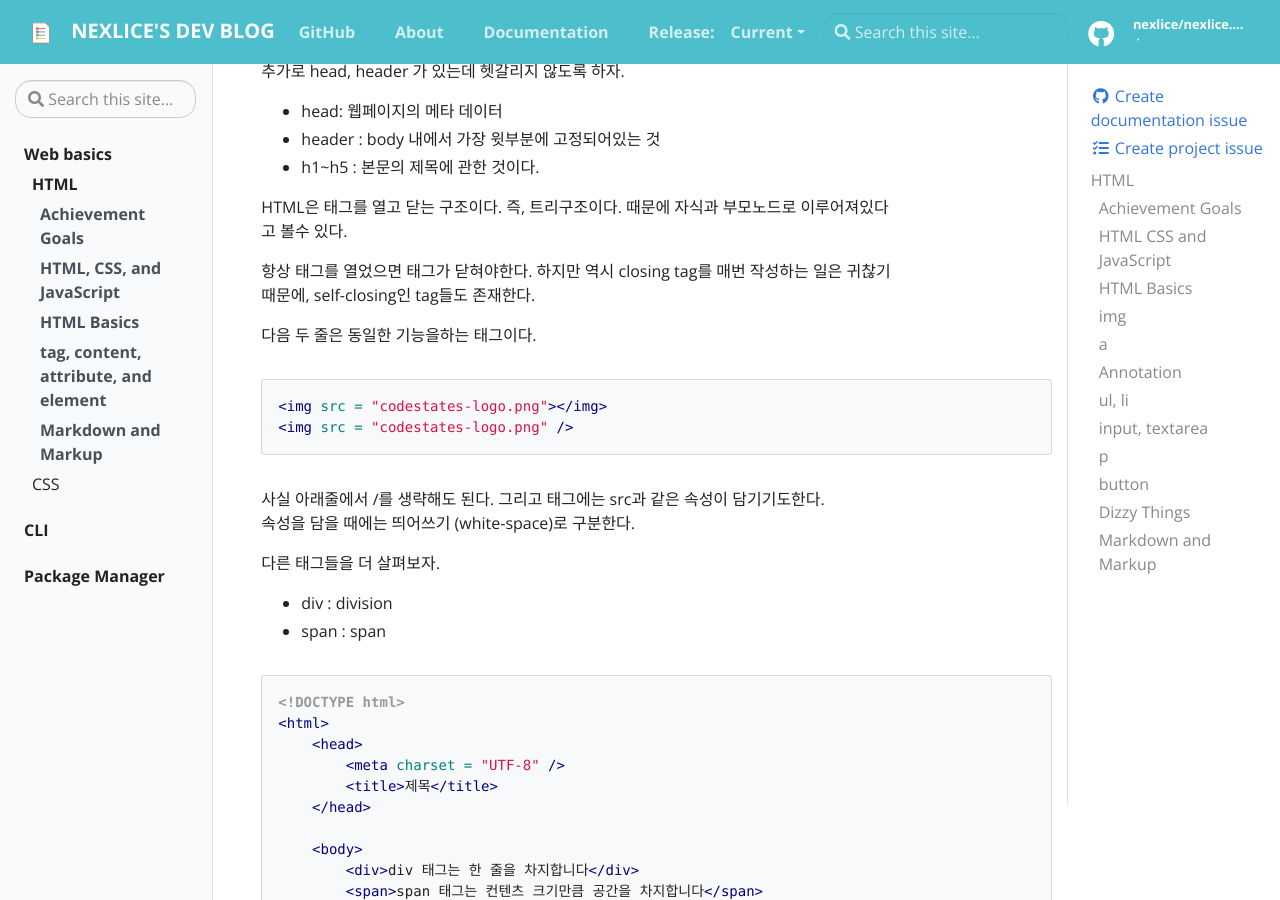
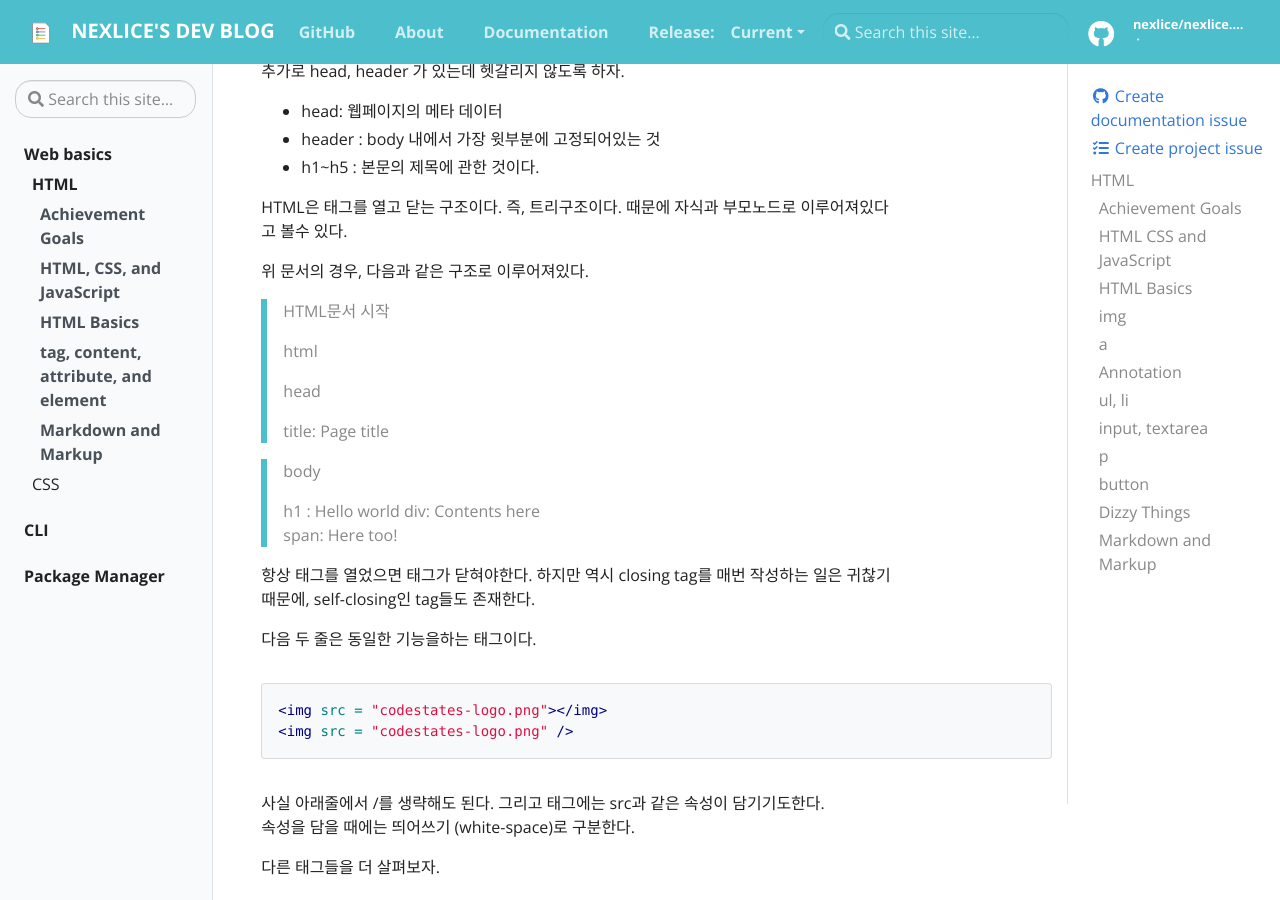
Before and after one commit to nexlice/nexlice.github.io, a Jekyll site: the page built from _docs/Web_Basics/HTML.md, in a window 1280 px wide and 900 px high, scrolled down 2153 px. Built offline with Jekyll 4.4.1, drawn with Linux system fonts in a browser that asks for light colours.

Commit message:
docs: fix HTML

```diff
--- a/_docs/Web_Basics/HTML.md
+++ b/_docs/Web_Basics/HTML.md
@@ -92,7 +92,7 @@ HTML은 웹페이지의 틀을 만드는 언어이다. 매우 많은 종류의 t
 
 HTML은 태그를 열고 닫는 구조이다. 즉, 트리구조이다. 때문에 자식과 부모노드로 이루어져있다고 볼수 있다.
 
-<!-- 위 문서의 경우, 다음과 같은 구조로 이루어져있다.
+위 문서의 경우, 다음과 같은 구조로 이루어져있다.
 
 >   HTML문서 시작
 >   >   html
@@ -102,7 +102,7 @@ HTML은 태그를 열고 닫는 구조이다. 즉, 트리구조이다. 때문에
 >   >   >   body
 >   >   >   >   h1 : Hello world
 >   >   >   >   div: Contents here
->   >   >   >   span: Here too! -->
+>   >   >   >   span: Here too!
 
 항상 태그를 열었으면 태그가 닫혀야한다. 하지만 역시 closing tag를 매번 작성하는 일은 귀찮기 때문에, self-closing인 tag들도 존재한다.
 
```
